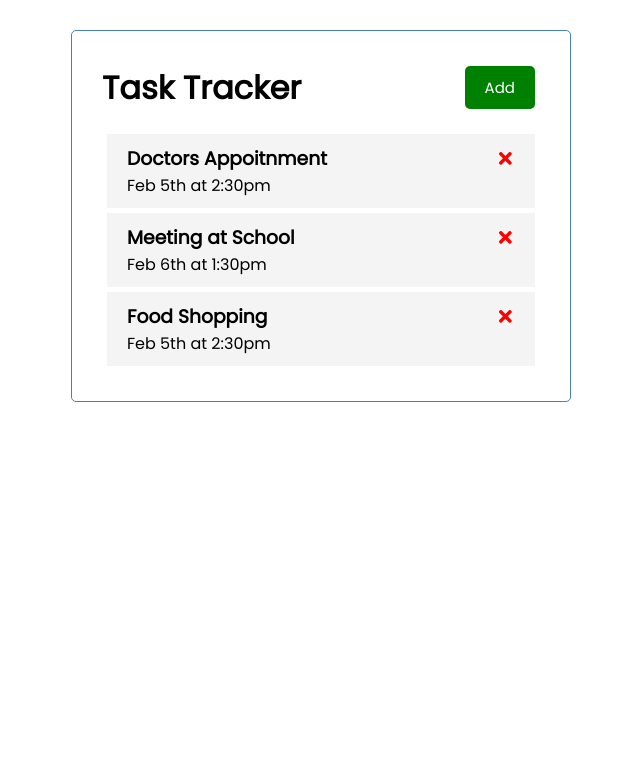
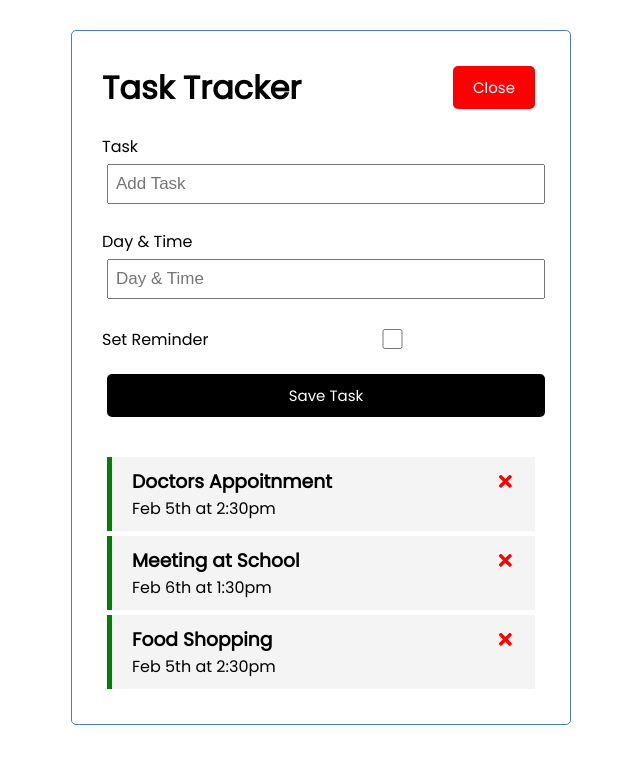
Before and after one commit to J-Etienne1/React-Practise, a React (Create React App) app: page / in a window 1280 px wide. Both pictures are taken after a click on the button "Add". Shown: the top 764 px of the page, without its empty margins (319-959 px from the left). Built offline with nearby package versions, Linux system fonts and the light colour scheme.

Commit message:
can add and delete tasks & show/hide task input field

```diff
--- a/src/App.js
+++ b/src/App.js
@@ -1,8 +1,10 @@
 import { useState } from "react";
 import Header from "./components/Header";
 import Tasks from "./components/Tasks";
+import AddTask from "./components/AddTask";
 
 const App = () => {
+  const [showAddTask, setShowAddTask] = useState(false);
   const [tasks, setTasks] = useState([
     {
       id: 1,
@@ -22,16 +24,31 @@
       day: "Feb 5th at 2:30pm",
       reminder: true,
     },
-])
+  ]);
 
   //const name = 'Jason'
   //const x = true
 
+  // Add Task
+  const addTask = (task) => {
+    const id = Math.floor(Math.random() * 10000) + 1;
+    const newTask = { id, ...task };
+    setTasks([...tasks, newTask]);
+  };
 
   // Delete Task
   const deleteTask = (id) => {
-    setTasks(tasks.filter((task) => task.id !== id))
-  }
+    setTasks(tasks.filter((task) => task.id !== id));
+  };
+
+  // Toggle reminder
+  const toggleReminder = (id) => {
+    setTasks(
+      tasks.map((task) =>
+        task.id === id ? { ...task, reminder: !task.reminder } : task
+      )
+    );
+  };
 
   return (
     <div className="container">
@@ -40,10 +57,15 @@
       {/*<h2> {1+2}</h2>
       <h2>{x ? 'Yes' : 'No'}</h2>*/}
 
-      <Header />
-      {tasks.length > 0 ? <Tasks tasks={tasks} onDelete={deleteTask}/> : 'No Tasks To Show'}
+      <Header onAdd={() => setShowAddTask(!showAddTask)} showAdd={showAddTask}/>
+      {showAddTask && <AddTask onAdd={addTask} />}
+      {tasks.length > 0 ? (
+        <Tasks tasks={tasks} onDelete={deleteTask} onToggle={toggleReminder} />
+      ) : (
+        "No Tasks To Show"
+      )}
     </div>
   );
-}
+};
 
 export default App;
--- /dev/null
+++ b/src/components/AddTask.js
@@ -0,0 +1,58 @@
+import { useState } from "react";
+
+const AddTask = ({ onAdd }) => {
+  const [text, setText] = useState("");
+  const [day, setDay] = useState("");
+  const [reminder, setReminder] = useState(false);
+
+  const onSubmit = (e) => {
+    e.preventDefault();
+
+    if (!text) {
+      alert("PLease add a task");
+      return;
+    }
+
+    onAdd({ text, day, reminder });
+
+    setText("");
+    setDay("");
+    setReminder(false);
+  };
+
+  return (
+    <form className="add-form" onSubmit={onSubmit}>
+      <div className="form-control">
+        <label>Task</label>
+        <input
+          type="text"
+          placeholder="Add Task"
+          value={text}
+          onChange={(e) => setText(e.target.value)}
+        />
+      </div>
+      <div className="form-control">
+        <label>Day & Time</label>
+        <input
+          type="text"
+          placeholder="Day & Time"
+          value={day}
+          onChange={(e) => setDay(e.target.value)}
+        />
+      </div>
+      <div className="form-control form-control-check">
+        <label>Set Reminder</label>
+        <input
+          type="checkbox"
+          checked={reminder}
+          value={reminder}
+          onChange={(e) => setReminder(e.currentTarget.checked)}
+        />
+      </div>
+
+      <input type="submit" value="Save Task" className="btn btn-block" />
+    </form>
+  );
+};
+
+export default AddTask;
--- a/src/components/Header.js
+++ b/src/components/Header.js
@@ -1,14 +1,15 @@
 import PropTypes from "prop-types";
 import Button from "./Button";
 
-const Header = ({ title }) => {
-  const onClick = () => {
-    console.log('Click')
-  }
+const Header = ({ title, onAdd, showAdd }) => {
   return (
     <header className="header">
       <h1>{title}</h1>
-      <Button color="green" text="Add" onClick={onClick}/>
+      <Button
+        color={showAdd ? "red" : "green"}
+        text={showAdd ? "Close" : "Add"}
+        onClick={onAdd}
+      />
       {/*<Button color="red" text="Hello 2" />
       <Button color="pink" text="Hello 3" />*/}
     </header>
--- a/src/components/Task.js
+++ b/src/components/Task.js
@@ -1,12 +1,21 @@
-import { FaTimes} from 'react-icons/fa'
+import { FaTimes } from "react-icons/fa";
 
-const Task = ({ task, onDelete }) => {
+const Task = ({ task, onDelete, onToggle }) => {
   return (
-    <div className='task'>
-        <h3>{task.text} <FaTimes style={ {color: 'red', cursor: 'pointer'}} onClick={() => onDelete(task.id)}/></h3>
-        <p>{task.day}</p>
+    <div
+      className={`task ${task.reminder ? "reminder" : ""}`}
+      onDoubleClick={() => onToggle(task.id)}
+    >
+      <h3>
+        {task.text}{" "}
+        <FaTimes
+          style={{ color: "red", cursor: "pointer" }}
+          onClick={() => onDelete(task.id)}
+        />
+      </h3>
+      <p>{task.day}</p>
     </div>
-  )
-}
+  );
+};
 
-export default Task
+export default Task;
--- a/src/components/Tasks.js
+++ b/src/components/Tasks.js
@@ -1,11 +1,15 @@
-import Task from './Task'
+import Task from "./Task";
 
-const Tasks = ({ tasks, onDelete }) => {
-
+const Tasks = ({ tasks, onDelete, onToggle }) => {
   return (
     <>
       {tasks.map((task) => (
-        <Task key={task.id} task={task} onDelete={onDelete}/>
+        <Task
+          key={task.id}
+          task={task}
+          onDelete={onDelete}
+          onToggle={onToggle}
+        />
       ))}
     </>
   );
```
Lines whose indentation alone changed are shown as unchanged.
